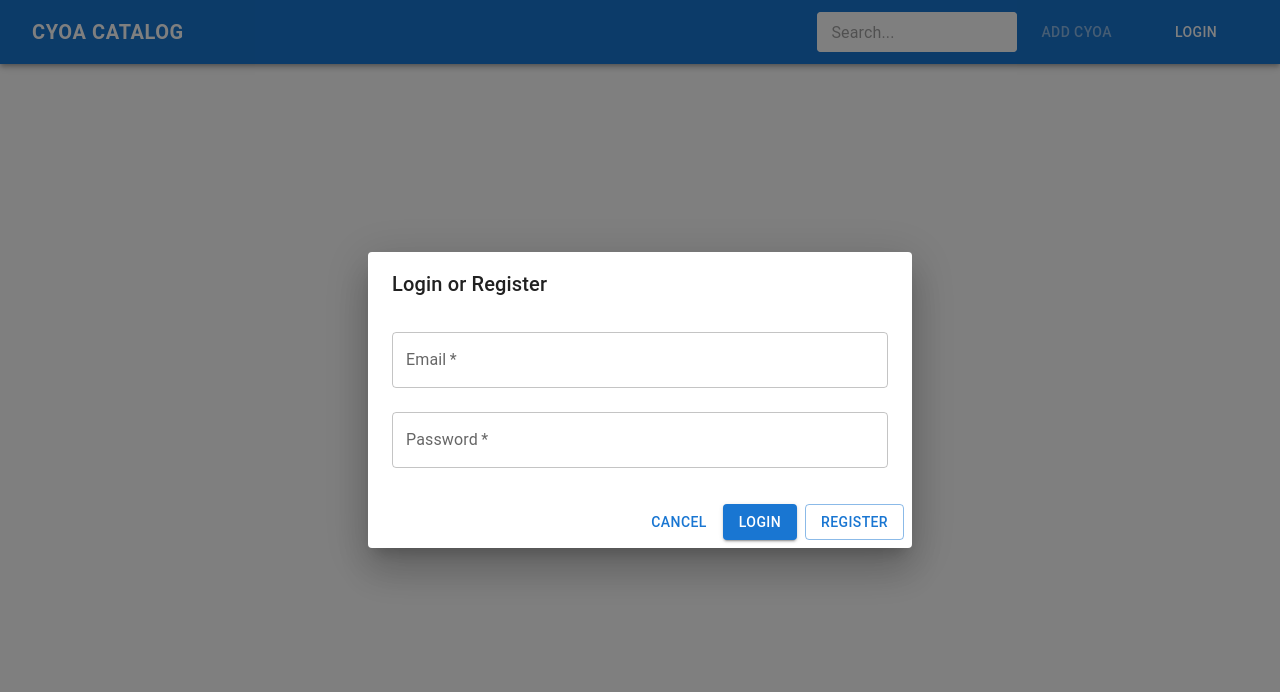
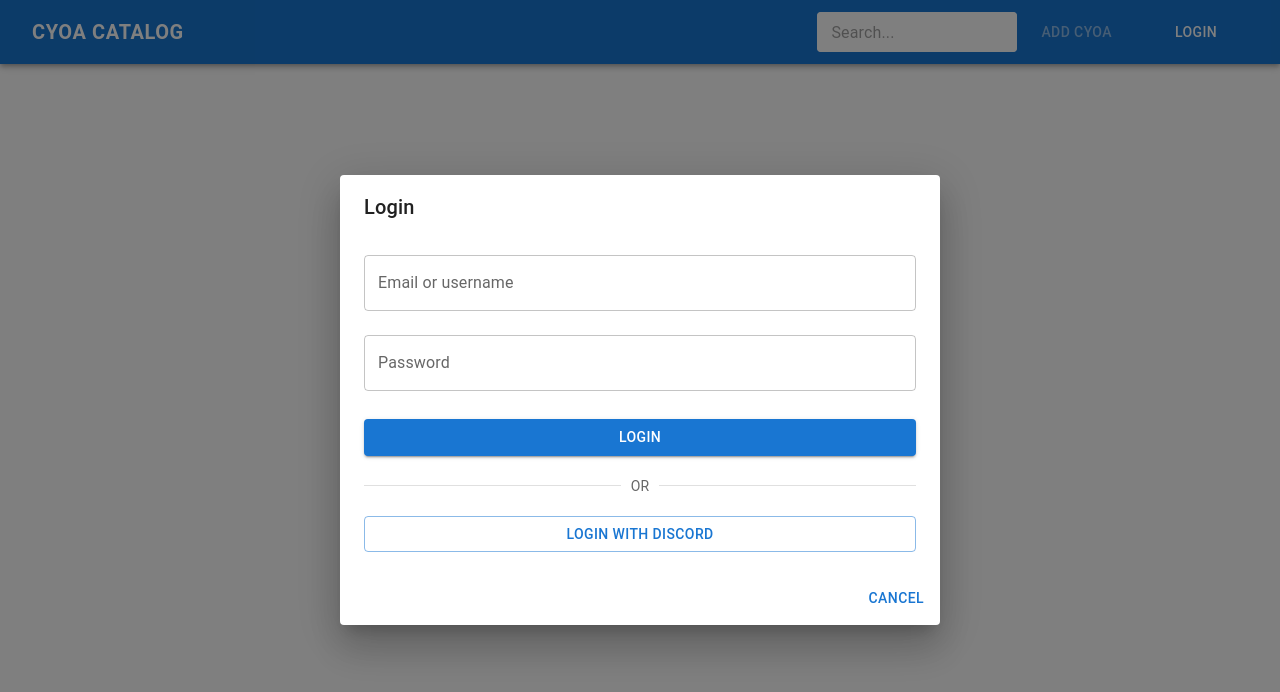
Before and after one commit to DragonsWho/CYOACatalog, a React (Vite) app: page /login in a window 1280 px wide. Both pictures are taken after a click on the button "LOGIN". Shown: the top 692 px of the page. Built offline with nearby package versions, Linux system fonts and the light colour scheme.

Commit message:
Revert "login. local register"
This reverts commit 95fec1bc873e7acd9972426da3e5e99078403691.

```diff
--- a/src/components/Header/Header.jsx
+++ b/src/components/Header/Header.jsx
@@ -1,5 +1,5 @@
 // src/components/Header/Header.jsx
-// Version: 1.3.1
+// Version: 1.2.0
 // Description: Header component with login functionality and user menu
 
 import React, { useState } from 'react';
--- a/src/components/Header/Login.jsx
+++ b/src/components/Header/Login.jsx
@@ -1,45 +1,41 @@
 // src/components/Header/Login.jsx
-// Version: 1.2.0
-// Description: Combined Login and Register component with simplified interface
+// Version: 1.8.0
+// Description: Login modal component with both email/password and Discord OAuth support
 
 import React, { useState } from 'react';
-import { TextField, Button, Typography, Dialog, DialogTitle, DialogContent, DialogActions } from "@mui/material";
+import { TextField, Button, Typography, Dialog, DialogTitle, DialogContent, DialogActions, Divider } from "@mui/material";
 import authService from '../../services/authService';
 
 const Login = ({ open, onClose, onLoginSuccess }) => {
-    const [email, setEmail] = useState('');
+    const [identifier, setIdentifier] = useState('');
     const [password, setPassword] = useState('');
     const [error, setError] = useState('');
 
     const handleLogin = async (e) => {
         e.preventDefault();
         try {
-            const user = await authService.login(email, password);
-            onLoginSuccess(user);
+            const userData = await authService.login(identifier, password);
+            if (onLoginSuccess) {
+                onLoginSuccess(userData);
+            }
             handleClose();
         } catch (error) {
             console.error('Login error:', error);
-            setError('Invalid email or password');
+            setError(error.message || 'Login error');
         }
     };
 
-    const handleRegister = async () => {
+    const handleDiscordLogin = () => {
         try {
-            const user = await authService.register("New User", email, password);
-            onLoginSuccess(user);
-            handleClose();
+            authService.initiateDiscordLogin();
         } catch (error) {
-            console.error('Registration error:', error);
-            if (error.response && error.response.status === 500) {
-                setError('This email is already registered or invalid. Please try a different email.');
-            } else {
-                setError('Registration failed. Please try again.');
-            }
+            console.error('Discord login error:', error);
+            setError('Failed to initiate Discord login');
         }
     };
 
     const handleClose = () => {
-        setEmail('');
+        setIdentifier('');
         setPassword('');
         setError('');
         onClose();
@@ -47,17 +43,15 @@ const Login = ({ open, onClose, onLoginSuccess }) => {
 
     return (
         <Dialog open={open} onClose={handleClose}>
-            <DialogTitle>Login or Register</DialogTitle>
+            <DialogTitle>Login</DialogTitle>
             <DialogContent>
                 <form onSubmit={handleLogin}>
                     <TextField
-                        label="Email"
-                        type="email"
-                        value={email}
-                        onChange={(e) => setEmail(e.target.value)}
+                        label="Email or username"
+                        value={identifier}
+                        onChange={(e) => setIdentifier(e.target.value)}
                         fullWidth
                         margin="normal"
-                        required
                     />
                     <TextField
                         label="Password"
@@ -66,20 +60,35 @@ const Login = ({ open, onClose, onLoginSuccess }) => {
                         onChange={(e) => setPassword(e.target.value)}
                         fullWidth
                         margin="normal"
-                        required
                     />
-                    {error && <Typography color="error">{error}</Typography>}
+                    <Button
+                        type="submit"
+                        color="primary"
+                        variant="contained"
+                        fullWidth
+                        style={{ marginTop: '20px' }}
+                    >
+                        Login
+                    </Button>
                 </form>
+                <Divider style={{ margin: '20px 0' }}>
+                    <Typography variant="body2" color="textSecondary">
+                        OR
+                    </Typography>
+                </Divider>
+                <Button
+                    onClick={handleDiscordLogin}
+                    color="primary"
+                    variant="outlined"
+                    fullWidth
+                >
+                    Login with Discord
+                </Button>
+                {error && <Typography color="error" style={{ marginTop: '10px' }}>{error}</Typography>}
             </DialogContent>
             <DialogActions>
                 <Button onClick={handleClose} color="primary">
                     Cancel
-                </Button>
-                <Button onClick={handleLogin} color="primary" variant="contained">
-                    Login
-                </Button>
-                <Button onClick={handleRegister} color="primary" variant="outlined">
-                    Register
                 </Button>
             </DialogActions>
         </Dialog>
```
